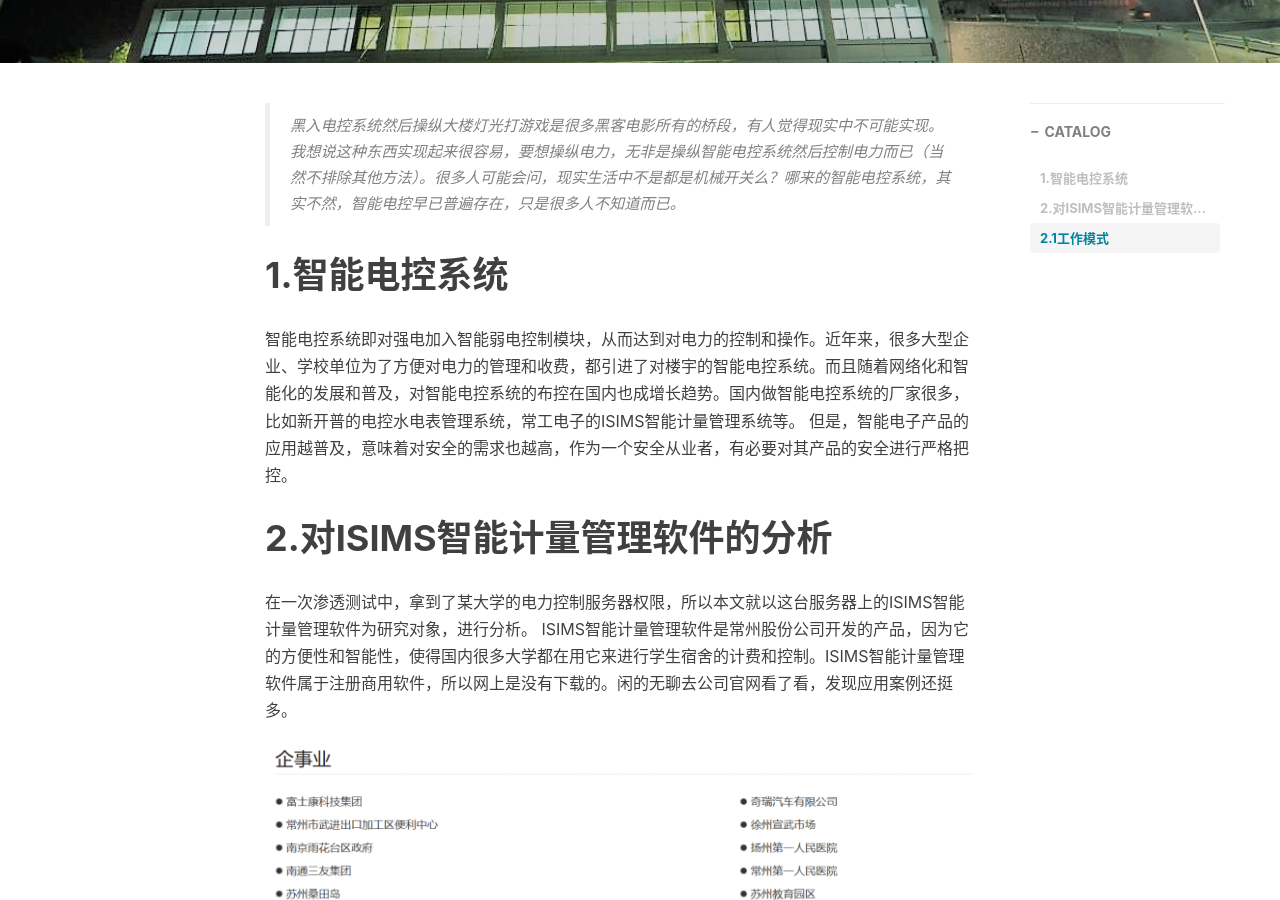
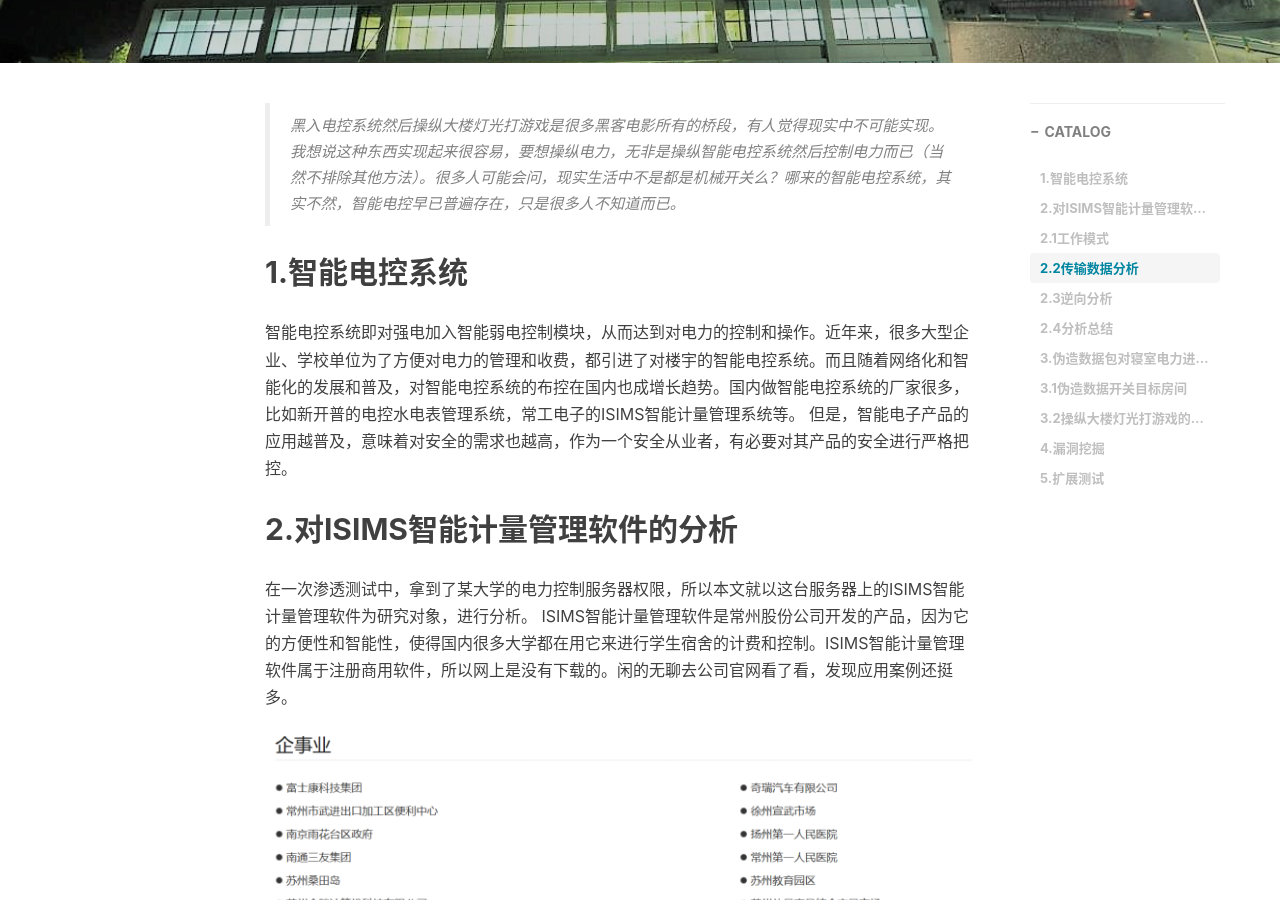
Before and after one commit to volcanohatred/volcanohatred.github.io, a Jekyll site: the page built from _posts/2018-03-02-控电.md, in a window 1280 px wide and 900 px high, scrolled down 520 px. Built offline with Jekyll 4.4.1, drawn with Linux system fonts in a browser that asks for light colours; nearby versions of some CDN libraries; comment, search, counter and statistics services are not loaded; some of the changed text lies outside the part shown.

Commit message:
Update 2018-03-02-控电.md

````diff
--- a/_posts/2018-03-02-控电.md
+++ b/_posts/2018-03-02-控电.md
@@ -19,11 +19,11 @@ tags:
 
 
 
-# 1.智能电控系统
+## 1.智能电控系统
 
 智能电控系统即对强电加入智能弱电控制模块，从而达到对电力的控制和操作。近年来，很多大型企业、学校单位为了方便对电力的管理和收费，都引进了对楼宇的智能电控系统。而且随着网络化和智能化的发展和普及，对智能电控系统的布控在国内也成增长趋势。国内做智能电控系统的厂家很多，比如新开普的电控水电表管理系统，常工电子的ISIMS智能计量管理系统等。
 但是，智能电子产品的应用越普及，意味着对安全的需求也越高，作为一个安全从业者，有必要对其产品的安全进行严格把控。
-# 2.对ISIMS智能计量管理软件的分析
+## 2.对ISIMS智能计量管理软件的分析
 
 在一次渗透测试中，拿到了某大学的电力控制服务器权限，所以本文就以这台服务器上的ISIMS智能计量管理软件为研究对象，进行分析。
 ISIMS智能计量管理软件是常州股份公司开发的产品，因为它的方便性和智能性，使得国内很多大学都在用它来进行学生宿舍的计费和控制。ISIMS智能计量管理软件属于注册商用软件，所以网上是没有下载的。闲的无聊去公司官网看了看，发现应用案例还挺多。
@@ -36,7 +36,7 @@ ISIMS智能计量管理软件是常州股份公司开发的产品，因为它的
 注：此研究软件的版本        客户端 Sims 	   v3.23.15
 		                  服务端 Simserv 	v3.24.01
 
-## 2.1工作模式
+### 2.1工作模式
 
 ISIMS的工作模式如下图：
 
@@ -45,7 +45,7 @@ ISIMS的工作模式如下图：
 client（tcp client）—>server(tcp server)—>中位机（tcp client）
 ISIMS电控系统采用C/S模式进行通讯，由客户端发送控制代码给电控服务端，服务端收到控制数据发往每层楼的中位机以此实现弱电控制强电。
 
-##2.2传输数据分析
+### 2.2传输数据分析
 
 用WPE对客户端的数据进行抓包分析：
 A用户登陆数据包：
@@ -76,7 +76,7 @@ A用户对某个房间开数据，发往服务器：
 7D 33 04 10 37 33 02 F3 00 AB EA 7F
 ```
 
-##2.3逆向分析
+### 2.3逆向分析
 
 ISIMS客户端由3个动态链接库文件、1个配置文件和1个可执行文件组成。分别是CtoS.dll,midas.dll,Mwic_32.dll;
 SimsClient.ini;SIMS.exe。SimsClient.ini里面是一些服务器ip，端口的信息，所以目的是对3个动态链接库文件和可执行文件进行逆向分析。SIMS.exe无壳，由Delphi编写。
@@ -90,7 +90,7 @@ Send函数位于CtoS.dll中，下条件断点使之发送的数据大小为21F
 通过对数据的拆分，发现543字节大小的数据由3部分组成，前23字节的数据加16字节数据再加后面的数据。
 ![逆向分析](https://raw.githubusercontent.com/volcanohatred/volcanohatred.github.io/master/img/articles/控电/图片12.png)
 
-##2.4分析总结
+### 2.4分析总结
 
 发往服务器的543字节的数据中，前39字节为关键数据，后面的数据为无用数据，在前39个字节中后面的9位最为关键：
 `00 00 00 07 00 00 00 AA 00 00 00 94 00 00 00 00 00 00 02 0B 01 2E 00 00 00 02 08 00 00 00` `33 04 10 37 33 02 F3 00 00`
@@ -102,9 +102,9 @@ Send函数位于CtoS.dll中，下条件断点使之发送的数据大小为21F
 客户端启动之后会向服务器发送数据库查询指令，服务器会返回各栋楼各个中位机和房间端口的数据，放在某段内存之中，以便发送和接收数据调用。所以，得出结论，要想操纵大楼灯光打游戏就是对控制数据包的前39个字节中的后9位进行构造，然后编写算法以达到目的。
 
 
-#3.伪造数据包对寝室电力进行控制
+## 3.伪造数据包对寝室电力进行控制
 
-##3.1伪造数据开关目标房间
+### 3.1伪造数据开关目标房间
 
 初步的设计思路为编写tcp客户端向电控服务器发送登陆请求，然后伪造数据发包,最后注销用户,C代码如下：
 ![网络编程](https://raw.githubusercontent.com/volcanohatred/volcanohatred.github.io/master/img/articles/控电/图片15.png)
@@ -121,7 +121,7 @@ Send函数位于CtoS.dll中，下条件断点使之发送的数据大小为21F
 ![测试](https://raw.githubusercontent.com/volcanohatred/volcanohatred.github.io/master/img/articles/控电/图片27.png)
 ![测试](https://raw.githubusercontent.com/volcanohatred/volcanohatred.github.io/master/img/articles/控电/图片28.png)
 ![测试](https://raw.githubusercontent.com/volcanohatred/volcanohatred.github.io/master/img/articles/控电/图片29.png)
-##3.2操纵大楼灯光打游戏的可行性
+### 3.2操纵大楼灯光打游戏的可行性
 
 既然我们已经分析了关键数据实现了对某个房间的开关，那就可以实现对整栋楼房间的开关。但是要想用灯光打游戏，需要考虑的是延迟性和服务器的处理能力，后来我做了相关测试，发现延迟性太高和服务器处理能力不足的问题都有出现：同时发送三个房间的开数据会出现一个房间未能开电。
 这里可以改变代码的执行路径，改变ISIMS的工作模式:
@@ -131,7 +131,7 @@ Send函数位于CtoS.dll中，下条件断点使之发送的数据大小为21F
 ![串口通讯服务器](https://raw.githubusercontent.com/volcanohatred/volcanohatred.github.io/master/img/articles/控电/图片30.png)
 问题得到解决。现在要考虑的就只有游戏代码问题了。（略）
 
-#4.漏洞挖掘
+## 4.漏洞挖掘
 
 在无意之中，发现客户端在未发送登陆数据的情况下，发送控制代码依然可以控制目标房间的电力，而在未发送登陆数据的情况下发送注销代码在服务器日志上会被记录为sa用户已退出，初步推断此系统存在验证漏洞。
 在之前的OD中看到有数据库执行命令，在客户端中，当用户点击查询指令时，客户端会向服务器发送这段指令：
@@ -155,7 +155,7 @@ Send函数位于CtoS.dll中，下条件断点使之发送的数据大小为21F
 
 服务器成功添加新用户！
 
-#5.扩展测试
+## 5.扩展测试
 
 上面做了对电力系统的测试，后来我对门禁系统也同样进行了测试，也发现了同样的问题，对数据包的验证同样无时效性，下图为向某个下属刷卡门进行测试：返回1，代表开门成功，门禁系统这里不做讨论。
 ![门禁](https://raw.githubusercontent.com/volcanohatred/volcanohatred.github.io/master/img/articles/控电/图片26.png)
````
